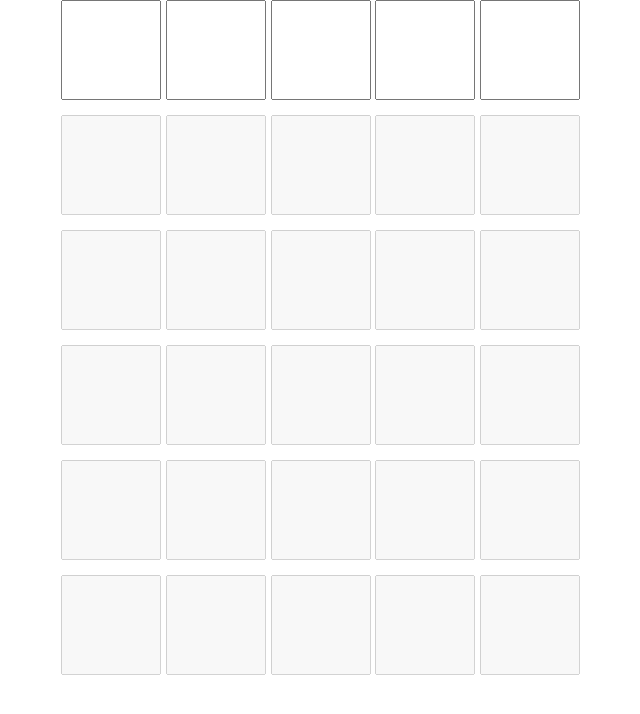
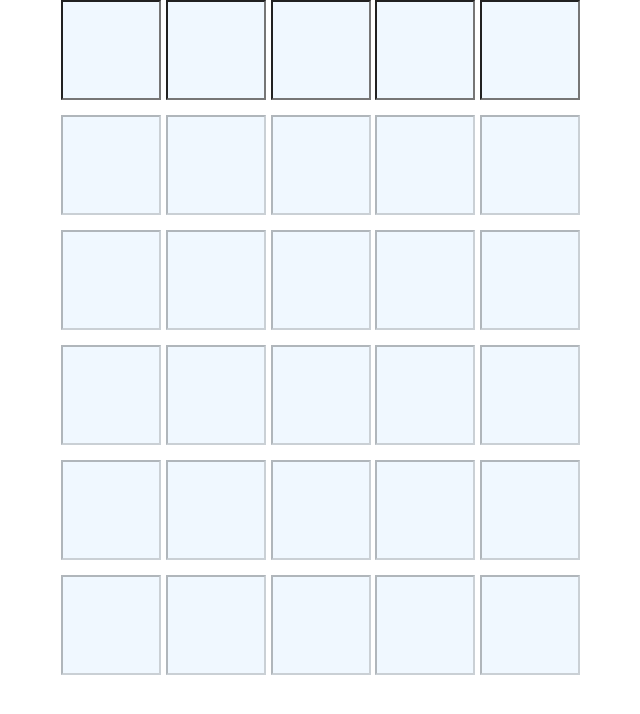
Before and after one commit to smerz1989/awwf, a Vue app: page / in a window 1280 px wide. Shown: the top 714 px of the page, without its empty margins (317-957 px from the left). Built offline with nearby package versions, Linux system fonts and the light colour scheme.

Commit message:
Adding in letter statuses to change letter background color with guesses

```diff
--- a/src/App.vue
+++ b/src/App.vue
@@ -6,7 +6,9 @@ export default {
   data() {
     return {
       num_guesses: 6,
-      disabled: false
+      disabled: false,
+      valid_words: ['ghost','pitch','hitch'],
+      wordle_answer: 'hitch'
     }
   },
   components: {
@@ -18,8 +20,8 @@ export default {
 
 <template>
   <div class="row form-group" v-for="index in num_guesses" :key="index">
-    <Word v-if="index==1" v-bind:disabled="false"></Word>
-    <Word v-else v-bind:disabled="true"></Word>
+    <Word v-if="index==1" v-bind:disabled="false" v-bind:valid_words="valid_words" v-bind:wordle_answer="wordle_answer"></Word>
+    <Word v-else v-bind:disabled="true" v-bind:valid_words="valid_words" v-bind:wordle_answer="wordle_answer"></Word>
   </div>
 </template>
 
@@ -27,14 +29,4 @@ export default {
 .form-group {
         margin-bottom: 15px;
 }
-    .error {
-        position: relative;
-        animation: shake .1s linear;
-        animation-iteration-count: 30;
-    }
-
-    @keyframes shake {
-        0% { left: -5px; }
-        100% { right: -5px; }
-    }
 </style>
--- a/src/components/Letter.vue
+++ b/src/components/Letter.vue
@@ -3,6 +3,7 @@ export default {
     props: {
       disabled: Boolean,
       letters: Object,
+      letter_status: String,
       index: Number
     },
     methods: {
@@ -19,7 +20,7 @@ export default {
 </script>
 
 <template>
-    <input type="text" v-model="letters[index]" @keyup.enter="enterLetter" maxlength="1" :disabled="disabled"/>
+    <input type="text" v-bind:class="letter_status" v-model="letters[index]" @keyup.enter="enterLetter" maxlength="1" :disabled="disabled"/>
 </template>
 
 <style>
@@ -30,4 +31,10 @@ export default {
         text-transform: uppercase;
         text-align: center;
     }
+    .neutral {
+        background-color: aliceblue;
+    }
+    .rightletter {
+        background-color: gold;
+    }
 </style>
--- a/src/components/Word.vue
+++ b/src/components/Word.vue
@@ -4,12 +4,16 @@
         data() {
             return {
                 num_letters: 5,
+                letter_statuses: {1: 'neutral',2: 'neutral',3: 'neutral',4: 'neutral',5: 'neutral'},
                 letters: {},
-                test: "test"
+                test: "test",
+                letterClass: "col-sm-1"
             }
         },
         props: {
-          disabled: Boolean
+          disabled: Boolean,
+          valid_words: Array,
+          wordle_answer: String
         },
         components: {
             Letter
@@ -21,15 +25,30 @@
             },
             enterWord(){
                 console.log(this.letters)
-                console.log(Object.keys(this.letters).length)
                 var word=''
                 for(var i =1; i<=Object.keys(this.letters).length;i++){
                     console.log(i)
                     word=word.concat(this.letters[i])
                 }
-                console.log('Word is')
                 console.log(word)
+                const is_valid = this.valid_words.includes(word)
+                if(!is_valid){
+                    this.letterClass="error";
+                    setTimeout(()=>{this.letterClass="col-sm-1";},500);
+                }else{
+                    this.revealLetters(this.letters)
+                }
+            },
+            revealLetters(letters){
+                for(var i =1; i<=Object.keys(letters).length;i++){
+                    if(this.wordle_answer.includes(this.letters[i])){
+                        console.log(this.letters[i])
+                        console.log(`Is in ${this.wordle_answer}`)
+                        this.letter_statuses[i]="rightletter"
+                    }
+                }
             }
+
         }
     }
 </script>
@@ -38,12 +57,23 @@
     <div class="row justify-content-center">
     <form v-on:keyup.enter="" class="row justify-content-center">
       <div class="col-sm-1" v-for="index in num_letters" :key="index">
-        <Letter v-bind:disabled="disabled" v-bind:letters="letters" v-bind:index="index" @enter-word="enterWord"></Letter>
+        <div v-bind:class="letterClass">
+        <Letter v-bind:disabled="disabled" v-bind:letter_status="letter_statuses[index]" v-bind:letters="letters" v-bind:index="index" @enter-word="enterWord"></Letter>
+        </div>
       </div>
     </form>
     </div>
 </template>
 
 <style>
+    .error {
+        position: relative;
+        animation: shake .1s linear;
+        animation-iteration-count: 3;
+    }
 
+    @keyframes shake {
+        0% { left: -5px; }
+        100% { right: -5px; }
+    }
 </style>
```
